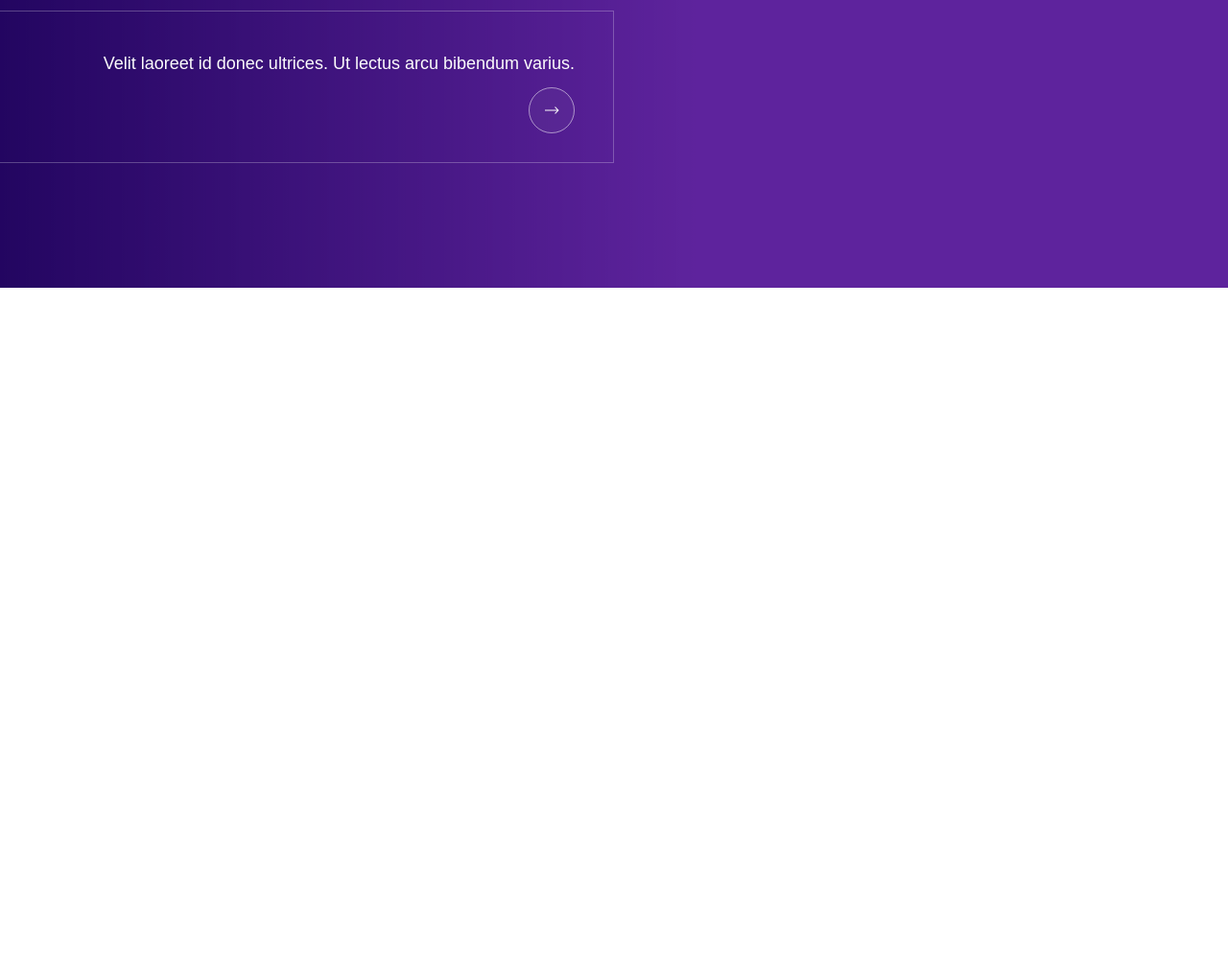
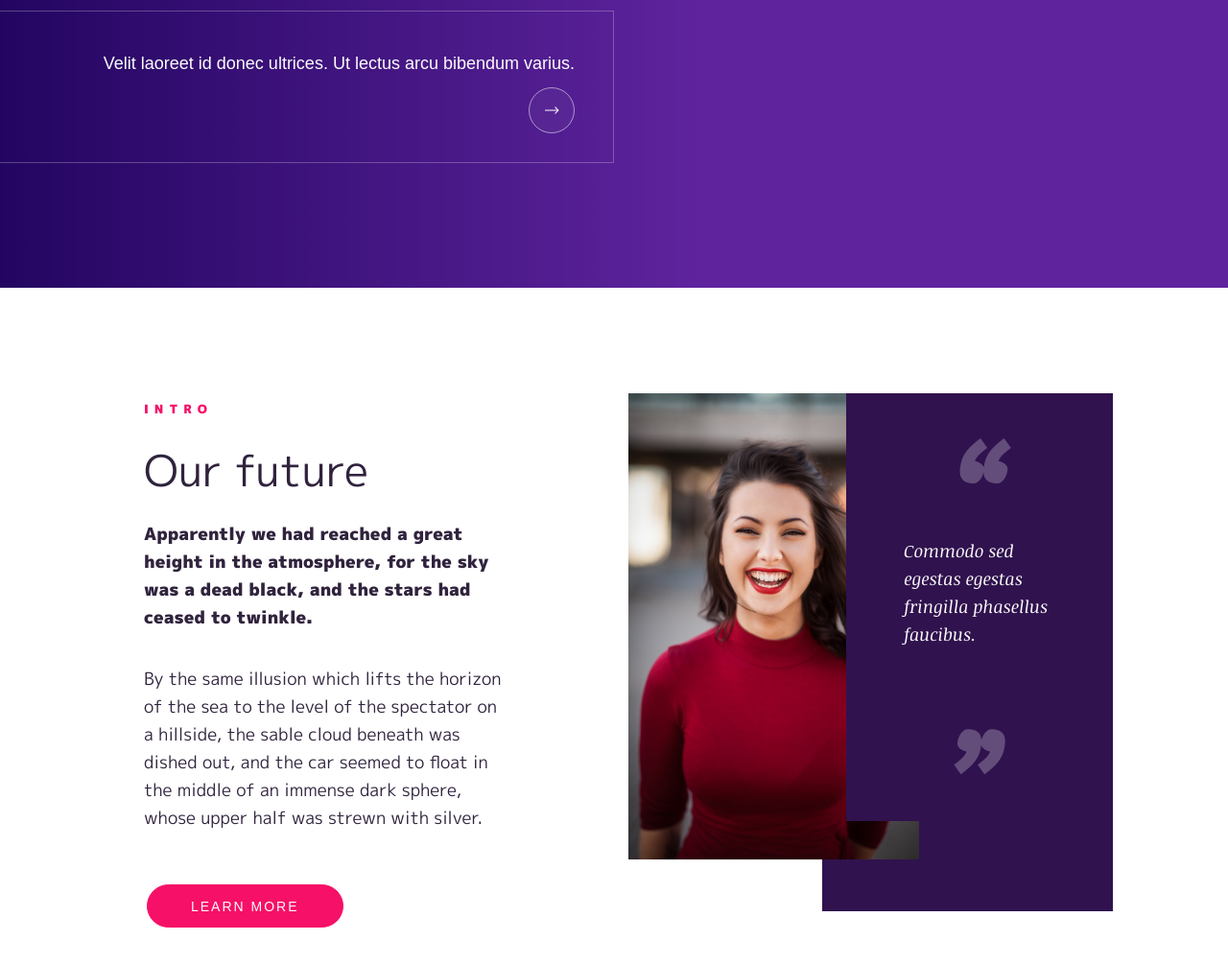
Before and after one commit to amprsnd/lopper, a plain HTML site: page index.html in a window 1280 px wide. Shown: the part 575-1580 px from the top of the page at 96% size. Before the commit the page ends 875 px from the top, so only its background shows below. Drawn offline with Linux system fonts and the light colour scheme; files whose address does not match are found by name.

Commit message:
future section complete

```diff
--- a/assets/style.css
+++ b/assets/style.css
@@ -1,4 +1,5 @@
 @import url('https://fonts.googleapis.com/css?family=M+PLUS+1p:400,700,900&display=swap');
+@import url('https://fonts.googleapis.com/css?family=Noticia+Text:400i&display=swap');
 
 :root {
   /* colors */
@@ -84,6 +85,12 @@ h6 {
   font-size: var(--h6-size);
   font-weight: var(--h-weight-2);
   line-height: var(--h6-line);
+}
+
+.regular-bold {
+  font-weight: 800;
+  font-size: 18px;
+  line-height: 29px;
 }
 
 .button {
@@ -308,3 +315,100 @@ nav .menu img {
   vertical-align: middle;
   margin-left: 40px;
 }
+
+
+.future {
+  padding: 110px 0 135px 0;
+}
+
+.future .container {
+  display: flex;
+  flex-direction: row;
+  flex-wrap: nowrap;
+}
+.future .container > div {
+  width: 50%;
+}
+
+.future .left {
+  box-sizing: border-box;
+  padding-right: 128px;
+}
+
+.future .left .intro {
+  font-weight: 800;
+  font-size: 12.6px;
+  line-height: 26px;
+  letter-spacing: 6px;
+  text-transform: uppercase;
+  color: var(--primary);
+}
+.future .left h3 {
+  margin: 18px 0;
+}
+.future .left p.regular-bold {
+  margin: 0 0 35px 0;
+}
+.future .left p {
+  margin: 0 0 55px 0;
+}
+
+.future .right {
+  position: relative;
+}
+
+.future .right .color-block {
+  position: absolute;
+  width: 60%;
+  height: 540px;
+  top: 0;
+  right: 0;
+  z-index: 1;
+  background: var(--secondary-300);
+}
+
+.future .right .quote-block {
+  box-sizing: border-box;
+  padding: 150px 60px 180px 60px;
+  font-family: 'Noticia Text', serif;
+  position: absolute;
+  width: 55%;
+  top: 0;
+  right: 0;
+  z-index: 3;
+  background: var(--secondary-300);
+  color: var(--white);
+}
+
+.future .right .quote-block:before,
+.future .right .quote-block:after {
+  content: '';
+  display: block;
+  font-style: italic;
+  font-weight: bold;
+  font-size: 144px;
+  line-height: 1;
+  opacity: 0.25;
+  width: 100%;
+  text-align: center;
+  position: absolute;
+  left: 0;
+}
+
+.future .right .quote-block:before {
+  content: '“';
+  top: 36px;
+}
+.future .right .quote-block:after {
+  content: '”';
+  bottom: -36px;
+}
+
+.future .right img {
+  position: absolute;
+  width: 60%;
+  height: auto;
+  left: 0;
+  top: 0;
+  z-index: 2;
+}
--- a/index.html
+++ b/index.html
@@ -48,7 +48,22 @@
       <div class="overlay color"></div>
     </section>
 
-    <section></section>
+    <section class="future">
+      <div class="container">
+        <div class="left">
+          <span class="intro">Intro</span>
+          <h3>Our future</h3>
+          <p class="regular-bold">Apparently we had reached a great height in the atmosphere, for the sky was a dead black, and the stars had ceased to twinkle.</p>
+          <p>By the same illusion which lifts the horizon of the sea to the level of the spectator on a hillside, the sable cloud beneath was dished out, and the car seemed to float in the middle of an immense dark sphere, whose upper half was strewn with silver.</p>
+          <button class="button">learn more</button>
+        </div>
+        <div class="right">
+          <div class="color-block"></div>
+          <div class="quote-block">Commodo sed egestas egestas fringilla phasellus faucibus.</div>
+          <img src="./assets/images/our-future.jpg" alt="cute girl">
+        </div>
+      </div>
+    </section>
 
     <section></section>
 
```
